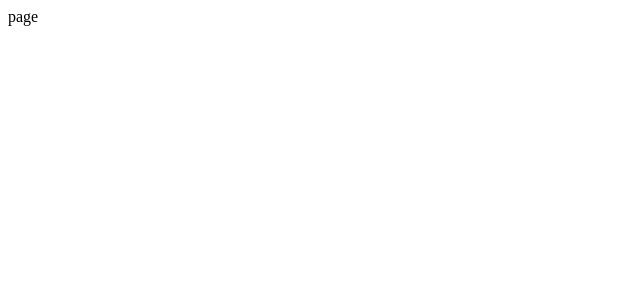
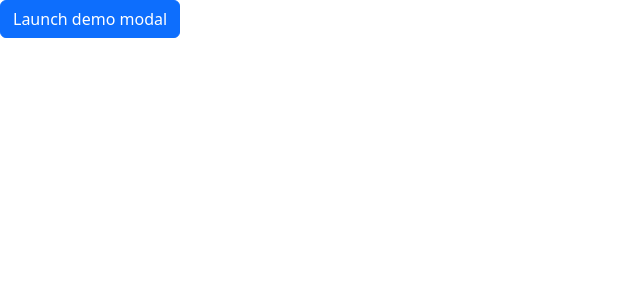
Before and after one commit to AmithRV/hyperx, a Next.js app: page /auth in a window 1280 px wide. Shown: the top 300 px of the page, without its empty margins (0-640 px from the left). Built offline with nearby package versions, Linux system fonts and the light colour scheme.

Commit message:
react-bootstap init

```diff
--- a/package.json
+++ b/package.json
@@ -9,9 +9,11 @@
     "lint": "next lint"
   },
   "dependencies": {
+    "bootstrap": "^5.3.3",
+    "next": "15.0.3",
     "react": "19.0.0-rc-66855b96-20241106",
-    "react-dom": "19.0.0-rc-66855b96-20241106",
-    "next": "15.0.3"
+    "react-bootstrap": "^2.10.5",
+    "react-dom": "19.0.0-rc-66855b96-20241106"
   },
   "devDependencies": {
     "eslint": "^8",
--- /dev/null
+++ b/src/app/auth/Component.jsx
@@ -0,0 +1,36 @@
+'use client';
+import { useState } from 'react';
+import Button from 'react-bootstrap/Button';
+import Modal from 'react-bootstrap/Modal';
+
+function Example() {
+  const [show, setShow] = useState(false);
+
+  const handleClose = () => setShow(false);
+  const handleShow = () => setShow(true);
+
+  return (
+    <>
+      <Button variant="primary" onClick={handleShow}>
+        Launch demo modal
+      </Button>
+
+      <Modal show={show} onHide={handleClose}>
+        <Modal.Header closeButton>
+          <Modal.Title>Modal heading</Modal.Title>
+        </Modal.Header>
+        <Modal.Body>Woohoo, you are reading this text in a modal!</Modal.Body>
+        <Modal.Footer>
+          <Button variant="secondary" onClick={handleClose}>
+            Close
+          </Button>
+          <Button variant="primary" onClick={handleClose}>
+            Save Changes
+          </Button>
+        </Modal.Footer>
+      </Modal>
+    </>
+  );
+}
+
+export default Example;
--- a/src/app/auth/page.jsx
+++ b/src/app/auth/page.jsx
@@ -1,7 +1,12 @@
 import React from 'react';
+import Example from './Component';
 
 function page() {
-  return <div>page</div>;
+  return (
+    <div>
+      <Example />
+    </div>
+  );
 }
 
 export default page;
--- a/src/app/layout.js
+++ b/src/app/layout.js
@@ -1,3 +1,5 @@
+import 'bootstrap/dist/css/bootstrap.min.css';
+
 export const metadata = {
   title: 'HyperX',
   description: '',
```
Also changed, not shown: 1 other file (tests, documents, lock files or other folders).
